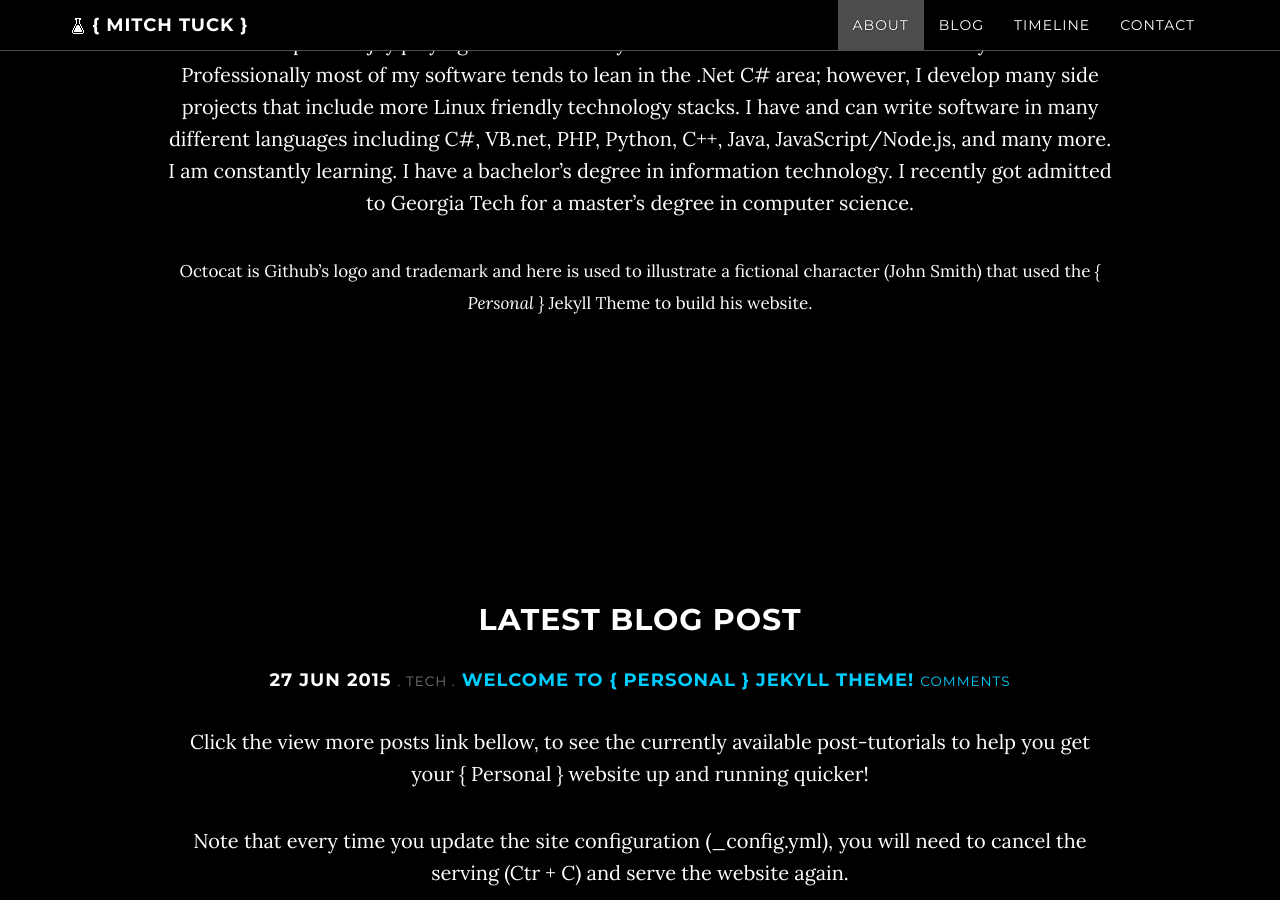
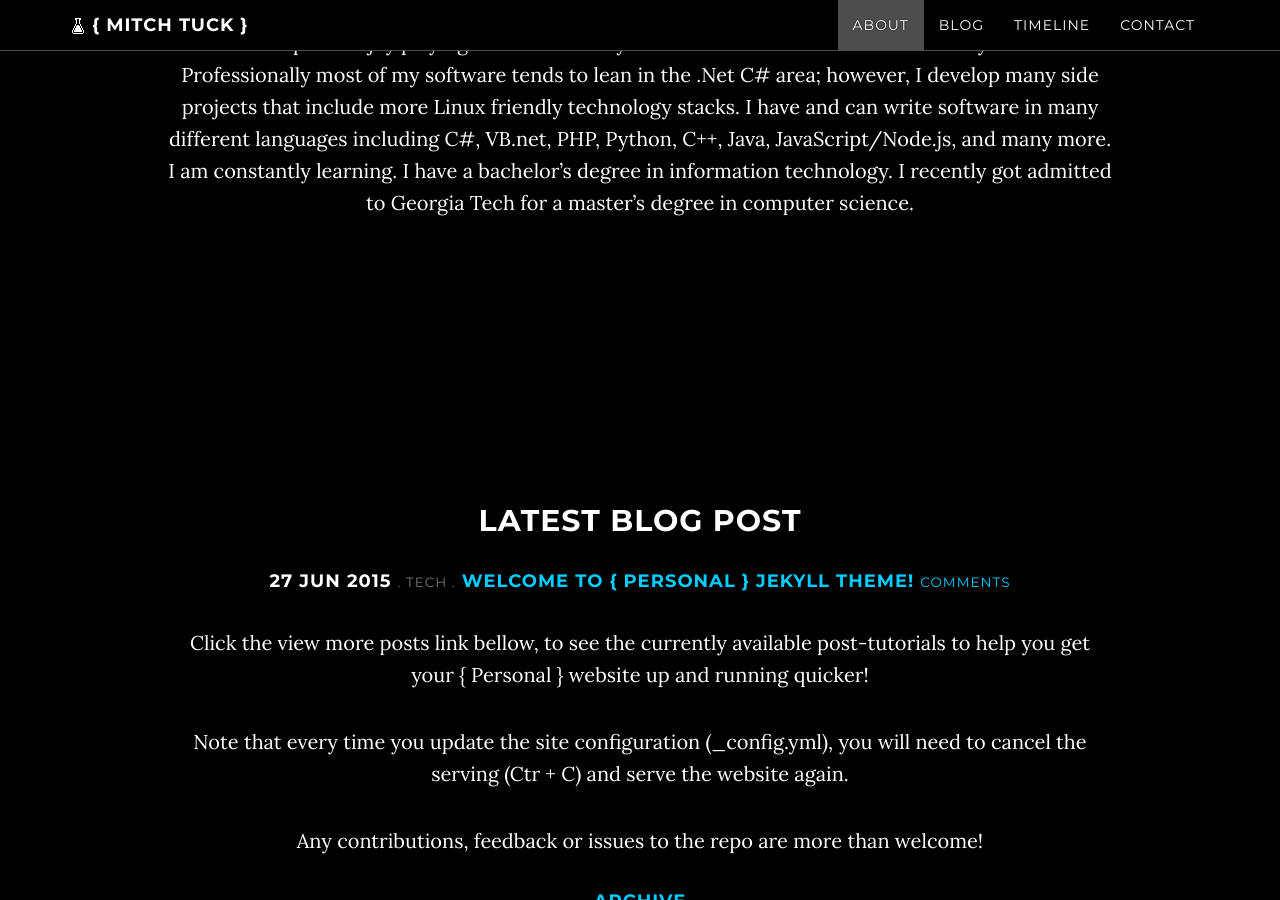
Before and after one commit to matuck/matuck.github.io, a Jekyll site: the page built from index.html, in a window 1280 px wide and 900 px high, scrolled down 1255 px. Built offline with Jekyll 4.4.1, drawn with Linux system fonts in a browser that asks for light colours; nearby versions of some CDN libraries; comment, search, counter and statistics services are not loaded.

Commit message:
Update about.html

```diff
--- a/about.html
+++ b/about.html
@@ -6,7 +6,3 @@ title: About
 ## About
 
 I have been a computer enthusiast my entire life.  My career has varied greatly over the years.  I have worked on networks, desktops/laptops, servers, and am currently working primarily as a software developer.  I enjoy playing with different sytems.  I use both Linux and Windows systems.  Professionally most of my software tends to lean in the .Net C# area; however,  I develop many side projects that include more Linux friendly technology stacks.  I have and can write software in many different languages including C#, VB.net, PHP, Python, C++, Java, JavaScript/Node.js, and many more.  I am constantly learning.  I have a bachelor's degree in information technology.  I recently got admitted to Georgia Tech for a master's degree in computer science.
-
-<small>
-Octocat is Github's logo and trademark and here is used to illustrate a fictional character (John Smith) that used the *{ Personal }* Jekyll Theme to build his website.
-</small>
```
